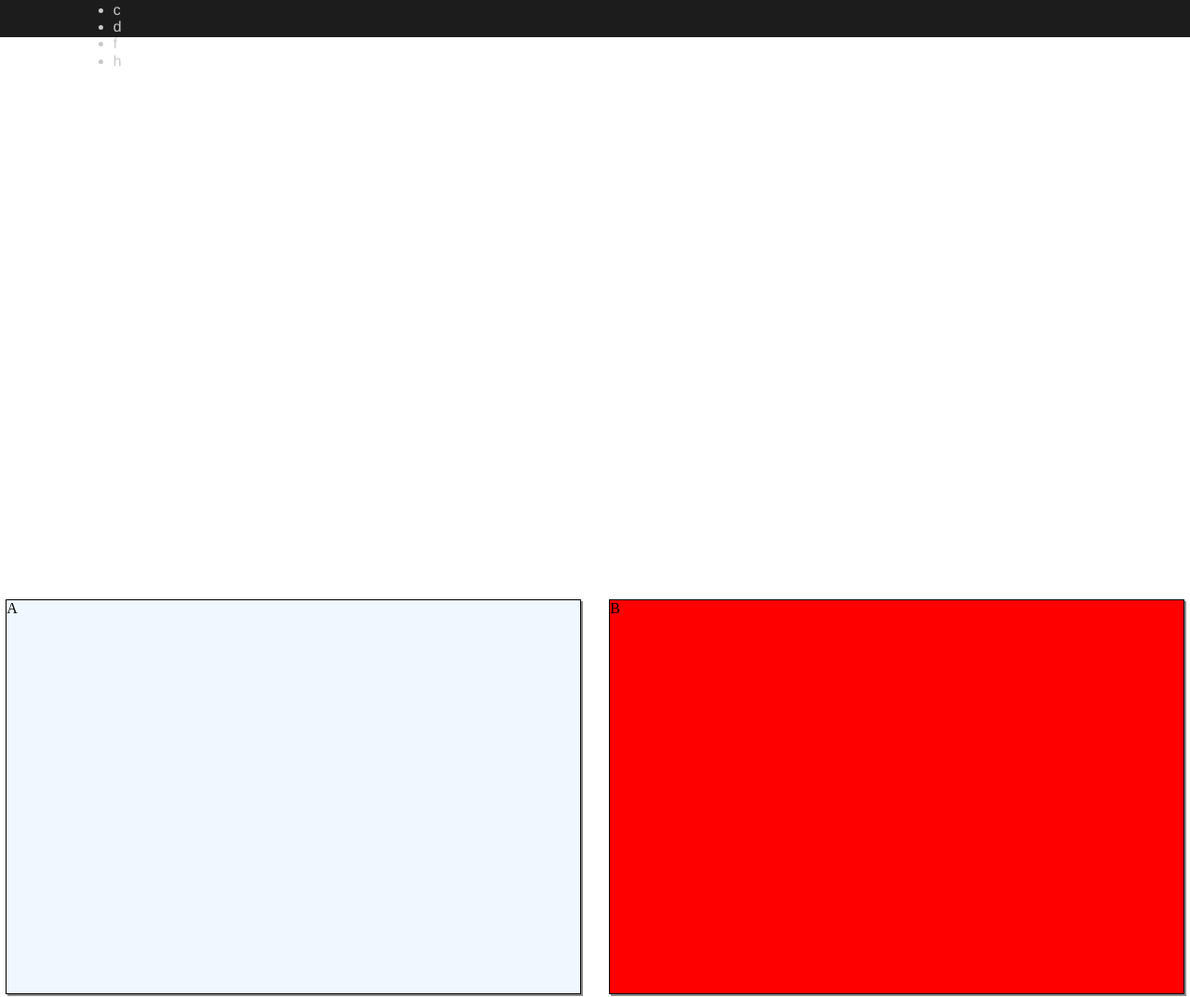
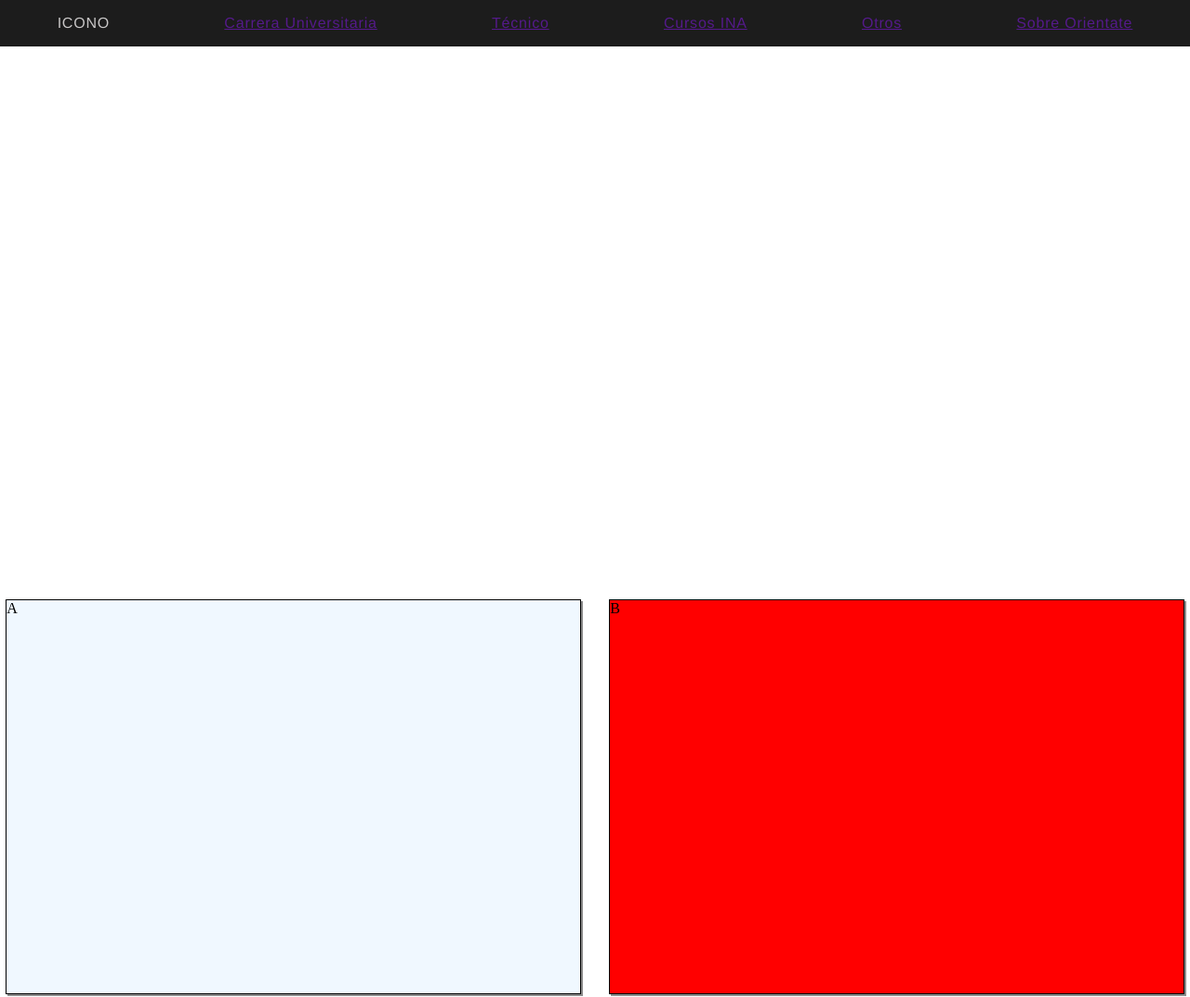
Before and after one commit to TobiVH/Orientate, a plain HTML site: page index.html in a window 1280 px wide. Shown: the top 1073 px of the page at 93% size. Drawn offline with nearby package versions, Linux system fonts and the light colour scheme.

Commit message:
opciones con flexbox now

```diff
--- a/index.html
+++ b/index.html
@@ -11,15 +11,16 @@
 </head>
 
 <body>
-    <div class="container">
+    <div class="Container">
         <div class="Options">
-            <ul>
-                <li>a</li>
-                <li>b</li>
-                <li>c</li>
-                <li>d</li>
-                <li>f</li>
-                <li>h</li>
+            <ul class="Menu">
+                <li><a href="" class="MenuItem"></a>ICONO</li>
+                <li><a href="" class="MenuItem">Carrera Universitaria</a></li>
+                <li><a href="" class="MenuItem">Técnico</a></li>
+                <li><a href="" class="MenuItem">Cursos INA</a></li>
+                <li><a href="" class="MenuItem">Otros</a></li>
+                <li><a href="" class="MenuItem">Sobre Orientate</a></li>
+
             </ul>
             <!-- <div class="OnMe">ICONO</div>
             <a class="OnMe">Carrera Universitaria</a>
--- a/style.css
+++ b/style.css
@@ -6,7 +6,7 @@
 
 
 
-.container{
+.Container{
     width: 100%;
     display: grid;
     grid-template: 30px repeat(26,100px) / repeat(5,20%);
@@ -19,12 +19,20 @@
     position: fixed;
     top: 0;
     color: rgb(202, 200, 200);
-    display: grid;
-    grid-template: 40px / repeat(6, 16.66%);
-    align-items: center;
-    justify-items: center;
     background-color: rgb(28,28,28);
 }
+
+.Menu{
+    display: flex;
+    justify-content: space-around;
+    padding: 0px;
+}
+
+.Menu li{
+    text-decoration: none;
+    list-style: none
+}
+
 
 .Information{
     display: grid;
```
